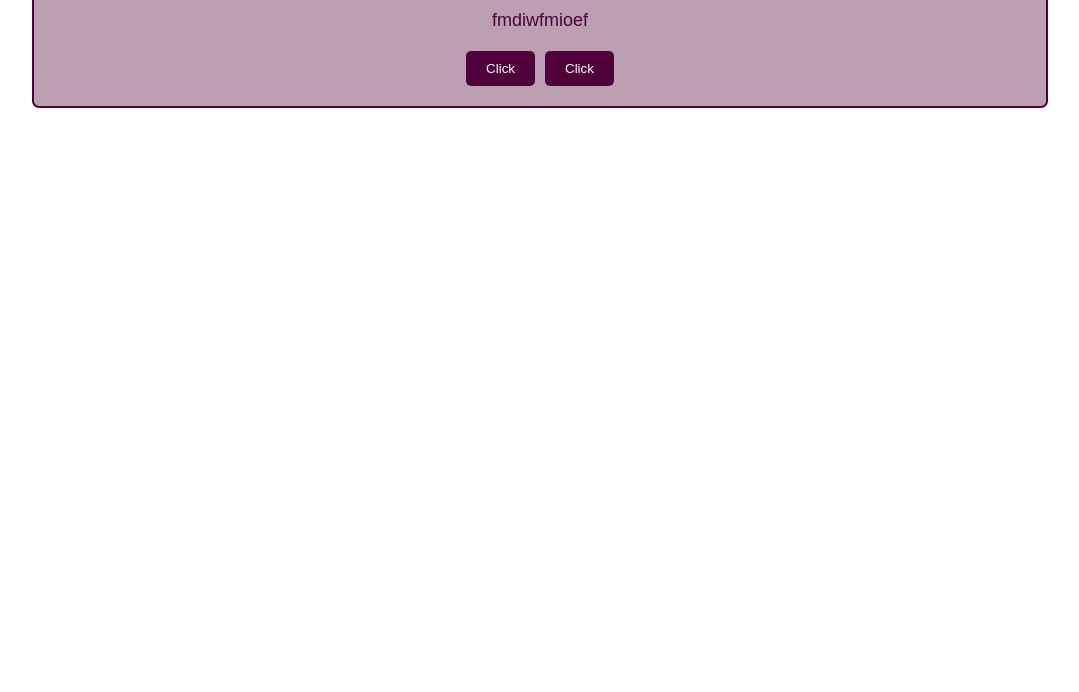
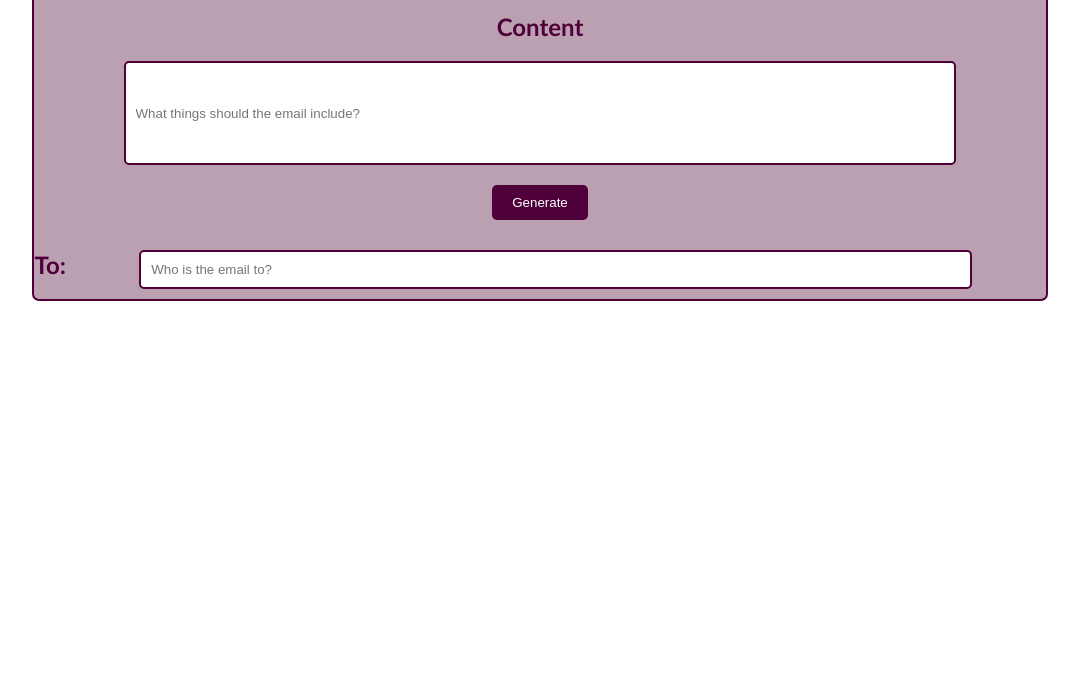
Before and after one commit to Kaya-Kaya/EmailGPT, a plain HTML site: page index.html in a window 1280 px wide. Shown: the part 108-800 px from the top of the page, without its empty margins (100-1179 px from the left). Drawn offline with Linux system fonts and the light colour scheme.

Commit message:
started setting up for ai email writer

```diff
--- a/index.html
+++ b/index.html
@@ -6,11 +6,15 @@
     </head>
     <body>
         <div class="container">
-            <h1>Question</h1>
-            <p>fmdiwfmioef</p>
+            <h1>AI Email Writer</h1>
+            <h2>Content</h2>
+            <input class="content-input" type="text" placeholder="What things should the email include?">
             <div class="btn-group">
-                <button>Click</button>
-                <button>Click</button>
+                <button>Generate</button>
+            </div>
+            <div class="to">
+                <h2>To:</h2>
+                <input class="to-input" type="text" placeholder="Who is the email to?">
             </div>
         </div>
     </body>
--- a/style.css
+++ b/style.css
@@ -1,7 +1,31 @@
 body {
     background-color: #ffffff;
-    font-family: Arial, sans-serif;
+    font-family: Calibri;
     color: #4f003a;
+}
+
+h2 {
+    font-size: 24px;
+    text-align: center;
+    margin-top: 10px;
+}
+
+input {
+    background-color: #ffffff;
+    border: 2px solid #4f003a;
+    border-radius: 5px;
+    padding: 10px;
+    width: 80%;
+    margin: auto;
+    display: block;
+}
+
+.content-input {
+    min-height: 80px;
+}
+
+.to {
+    display: flex;
 }
 
 .container {
```
